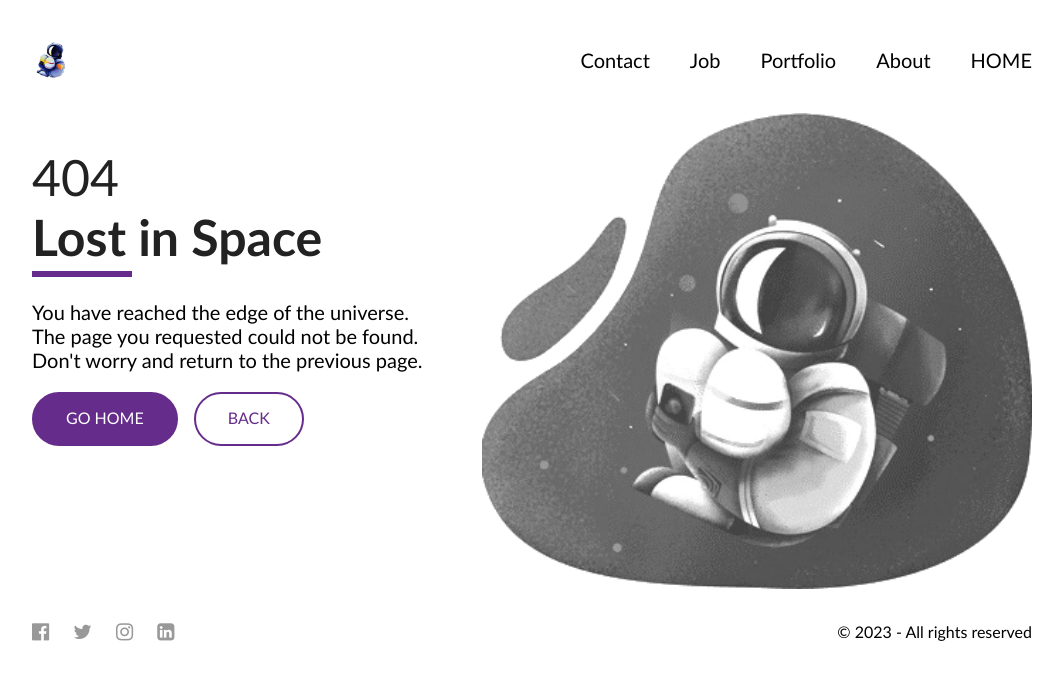
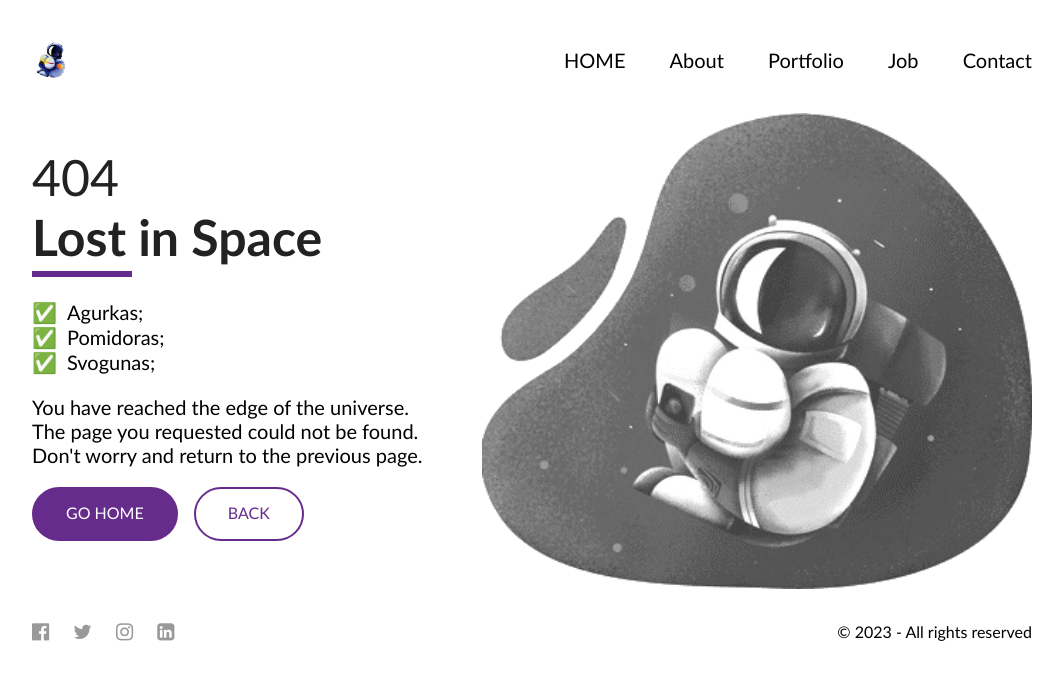
Before and after one commit to MonikaJaraite/09-lost-in-space, a website: page index.html in a window 1280 px wide. Shown: the whole page, without its empty margins (108-1171 px from the left). Drawn offline with Linux system fonts and the light colour scheme.

Commit message:
Corrections

```diff
--- a/css/main.css
+++ b/css/main.css
@@ -23,7 +23,7 @@ body {
     object-position: left;
 }
 
-.main-menu > .link {
+.main-menu {
     float: right;
     margin-top: 10px;
 }
@@ -57,7 +57,7 @@ link:hover {
     position: relative;
 }
 .main-title > span {
-    display:block;
+    display: block;
     font-weight: bold;
 }
 .main-title::before {
--- a/index.html
+++ b/index.html
@@ -6,7 +6,6 @@
     <meta http-equiv="X-UA-Compatible" content="IE=edge">
     <meta name="viewport" content="width=device-width, initial-scale=1.0">
     <title>Astronaut</title>
-    <link rel="stylesheet" href="#">
     <link rel="stylesheet" href="./css/font-awesome.min.css">
     <link rel="stylesheet" href="./css/main.css">
 
@@ -35,6 +34,11 @@
     <main class="container">
         <div class="left-column">
             <h1 class="main-title">404<span>Lost in Space</span></h1>
+
+            <div class="item">Agurkas</div>
+            <div class="item">Pomidoras</div>
+            <div class="item">Svogunas</div>
+
             <p class="description">You have reached the edge of the universe. The page you requested could not be found. Don't worry and return to the previous page.</p>
             <a class="button" href="#">Go home</a>
             <a class="button" href="#">Back</a>
```
